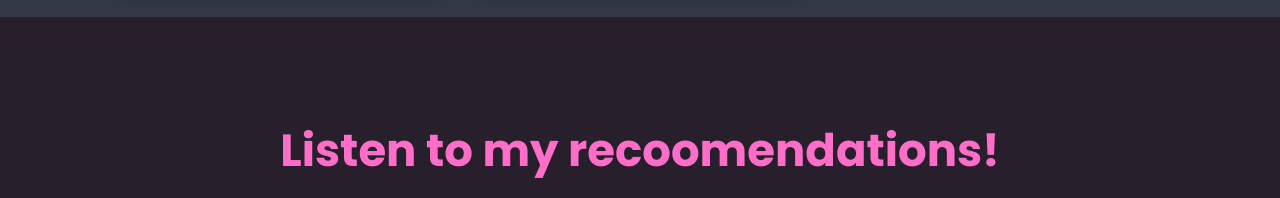
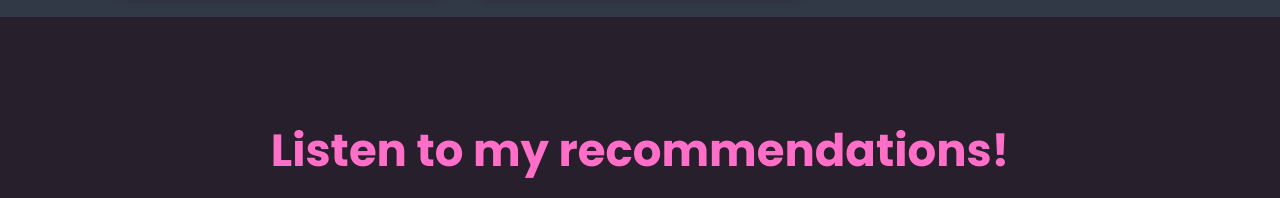
Before and after one commit to reyren18/portfolio, a plain HTML site: page index.html in a window 1280 px wide. Shown: the part 3386-3584 px from the top of the page. Drawn offline with nearby package versions, Linux system fonts and the light colour scheme.

Commit message:
Update index.html

```diff
--- a/index.html
+++ b/index.html
@@ -188,7 +188,7 @@
     </section>
 
     <section class="music" id="music">
-      <h2 class="heading">Listen to my recoomendations!</h2>
+      <h2 class="heading">Listen to my recommendations!</h2>
       <div class="music-container">
         <iframe style="border-radius:12px" src="https://open.spotify.com/embed/playlist/1CNhMHtZxwjXZlBuPz3M5q?utm_source=generator&theme=0" width="100%" height="352" frameBorder="0" allowfullscreen="" allow="autoplay; clipboard-write; encrypted-media; fullscreen; picture-in-picture" loading="lazy"></iframe>
       </div>
```
